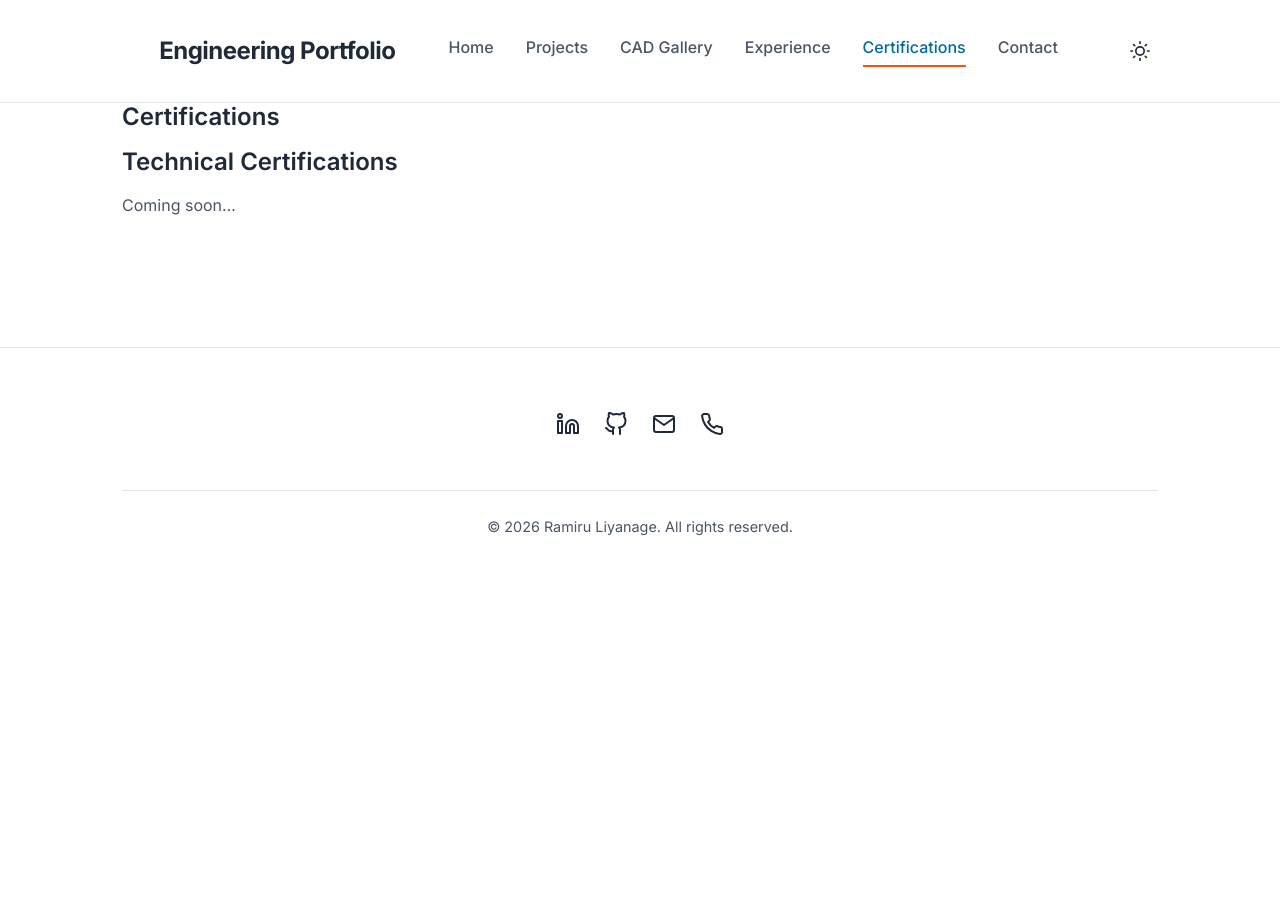
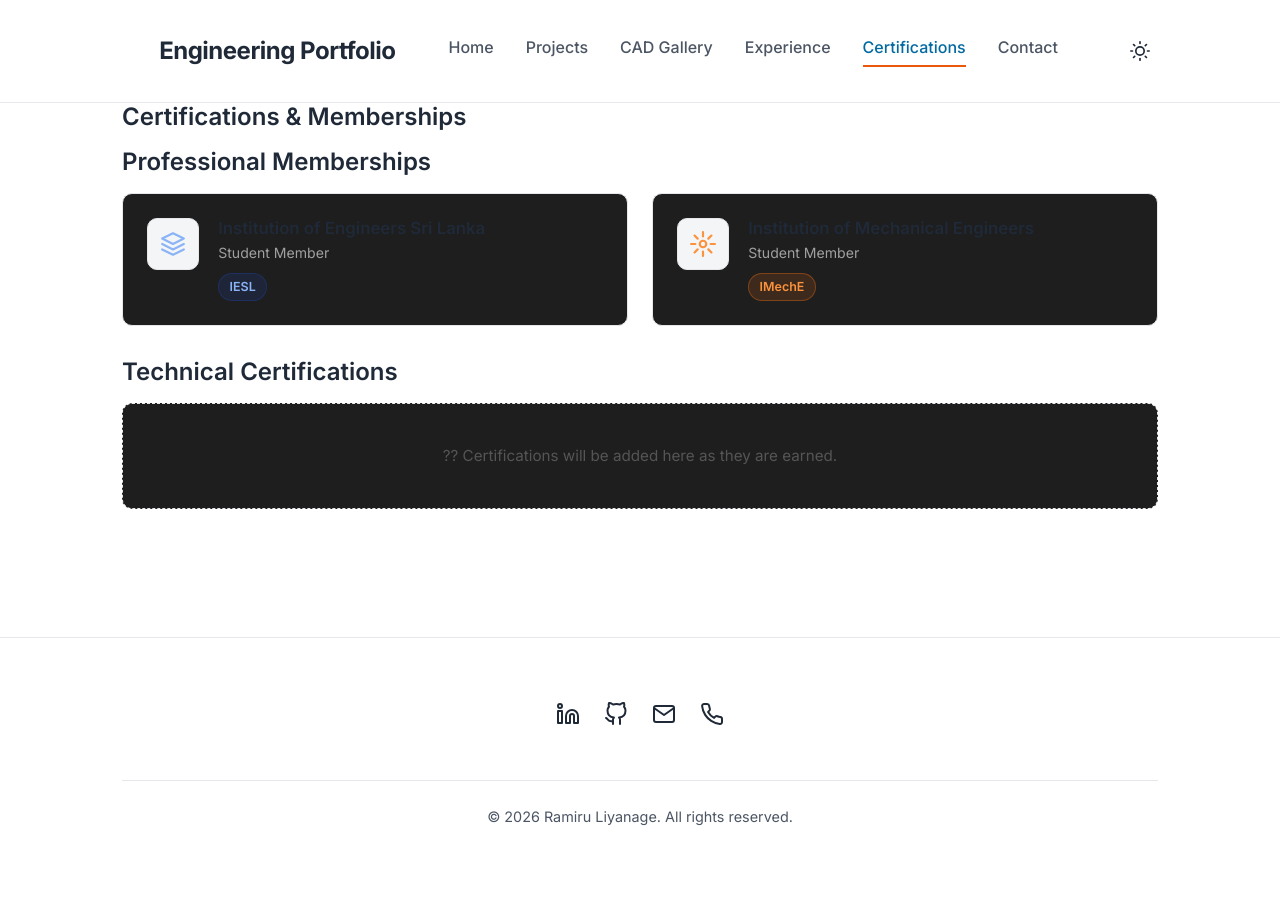
Before and after one commit to mackaygunn/mackaygunn.github.io, a Jekyll site: the page built from certifications.md, in a window 1280 px wide. Built offline with Jekyll 4.4.1, drawn with Linux system fonts in a browser that asks for light colours; before the commit the page ends 900 px from its top, so only the background shows below that.

Commit message:
Build out certifications page with IESL and IMechE professional memberships

```diff
--- a/certifications.md
+++ b/certifications.md
@@ -1,7 +1,127 @@
 ---
 layout: page
-title: Certifications
+title: Certifications & Memberships
 ---
+
+<style>
+  .cert-section-title {
+    font-size: 1.6rem;
+    font-weight: 700;
+    margin: 3rem 0 1.5rem;
+    padding-bottom: 0.5rem;
+    border-bottom: 2px solid var(--border-color, #333);
+    color: var(--text-color, #fff);
+  }
+
+  .membership-grid {
+    display: grid;
+    grid-template-columns: repeat(auto-fit, minmax(280px, 1fr));
+    gap: 1.5rem;
+    margin-bottom: 2rem;
+  }
+
+  .membership-card {
+    background: var(--card-bg, #1e1e1e);
+    border: 1px solid var(--border-color, #333);
+    border-radius: 10px;
+    padding: 1.5rem;
+    display: flex;
+    align-items: flex-start;
+    gap: 1.2rem;
+    transition: transform 0.2s ease, box-shadow 0.2s ease;
+  }
+
+  .membership-card:hover {
+    transform: translateY(-3px);
+    box-shadow: 0 8px 20px rgba(0,0,0,0.2);
+  }
+
+  .membership-logo {
+    width: 52px;
+    height: 52px;
+    border-radius: 10px;
+    background: var(--bg-secondary, #2a2a2a);
+    border: 1px solid var(--border-color, #444);
+    display: flex;
+    align-items: center;
+    justify-content: center;
+    flex-shrink: 0;
+  }
+
+  .membership-info h3 {
+    margin: 0 0 0.25rem;
+    font-size: 1.05rem;
+    font-weight: 600;
+    color: var(--text-color, #fff);
+  }
+
+  .membership-info p {
+    margin: 0;
+    font-size: 0.88rem;
+    color: #a0a0a0;
+  }
+
+  .membership-badge {
+    display: inline-block;
+    margin-top: 0.5rem;
+    padding: 0.2rem 0.65rem;
+    border-radius: 99px;
+    font-size: 0.78rem;
+    font-weight: 600;
+    background: rgba(30, 66, 159, 0.2);
+    color: #8bb4f7;
+    border: 1px solid rgba(30, 66, 159, 0.4);
+  }
+
+  .membership-badge.orange {
+    background: rgba(249, 115, 22, 0.15);
+    color: #fb923c;
+    border-color: rgba(249, 115, 22, 0.35);
+  }
+
+  .coming-soon-card {
+    background: var(--card-bg, #1e1e1e);
+    border: 1px dashed var(--border-color, #444);
+    border-radius: 10px;
+    padding: 2.5rem;
+    text-align: center;
+    color: #555;
+    font-size: 0.95rem;
+  }
+</style>
+
+## Professional Memberships
+
+<div class="membership-grid">
+
+  <!-- IESL -->
+  <div class="membership-card">
+    <div class="membership-logo">
+      <svg xmlns="http://www.w3.org/2000/svg" width="26" height="26" viewBox="0 0 24 24" fill="none" stroke="#8bb4f7" stroke-width="2" stroke-linecap="round" stroke-linejoin="round"><path d="M12 2L2 7l10 5 10-5-10-5z"/><path d="M2 17l10 5 10-5"/><path d="M2 12l10 5 10-5"/></svg>
+    </div>
+    <div class="membership-info">
+      <h3>Institution of Engineers Sri Lanka</h3>
+      <p>Student Member</p>
+      <span class="membership-badge">IESL</span>
+    </div>
+  </div>
+
+  <!-- IMechE -->
+  <div class="membership-card">
+    <div class="membership-logo">
+      <svg xmlns="http://www.w3.org/2000/svg" width="26" height="26" viewBox="0 0 24 24" fill="none" stroke="#fb923c" stroke-width="2" stroke-linecap="round" stroke-linejoin="round"><circle cx="12" cy="12" r="3"/><path d="M12 1v4M12 19v4M4.22 4.22l2.83 2.83M16.95 16.95l2.83 2.83M1 12h4M19 12h4M4.22 19.78l2.83-2.83M16.95 7.05l2.83-2.83"/></svg>
+    </div>
+    <div class="membership-info">
+      <h3>Institution of Mechanical Engineers</h3>
+      <p>Student Member</p>
+      <span class="membership-badge orange">IMechE</span>
+    </div>
+  </div>
+
+</div>
+
 ## Technical Certifications
 
-Coming soon...
+<div class="coming-soon-card">
+  ?? Certifications will be added here as they are earned.
+</div>
```
